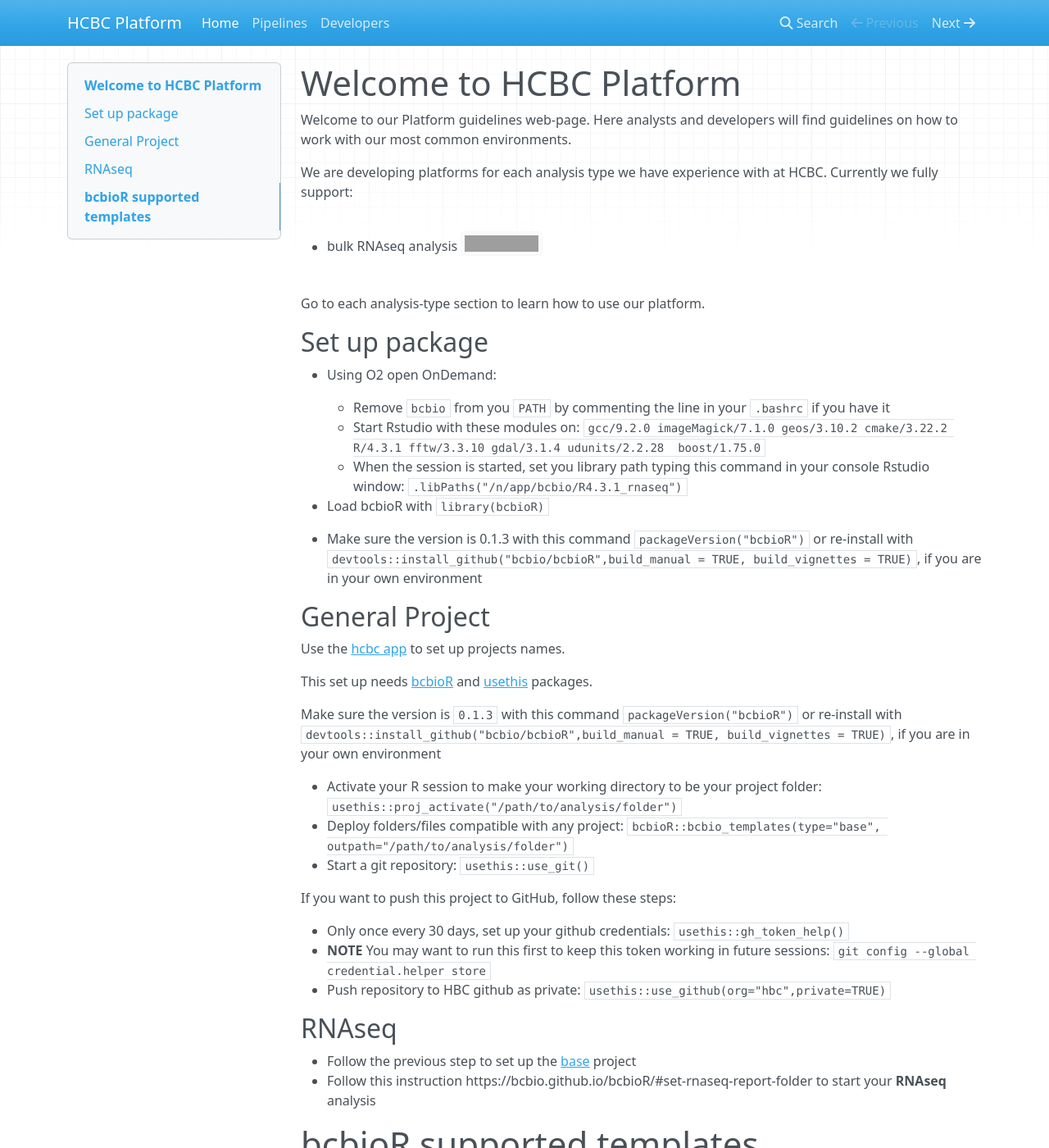
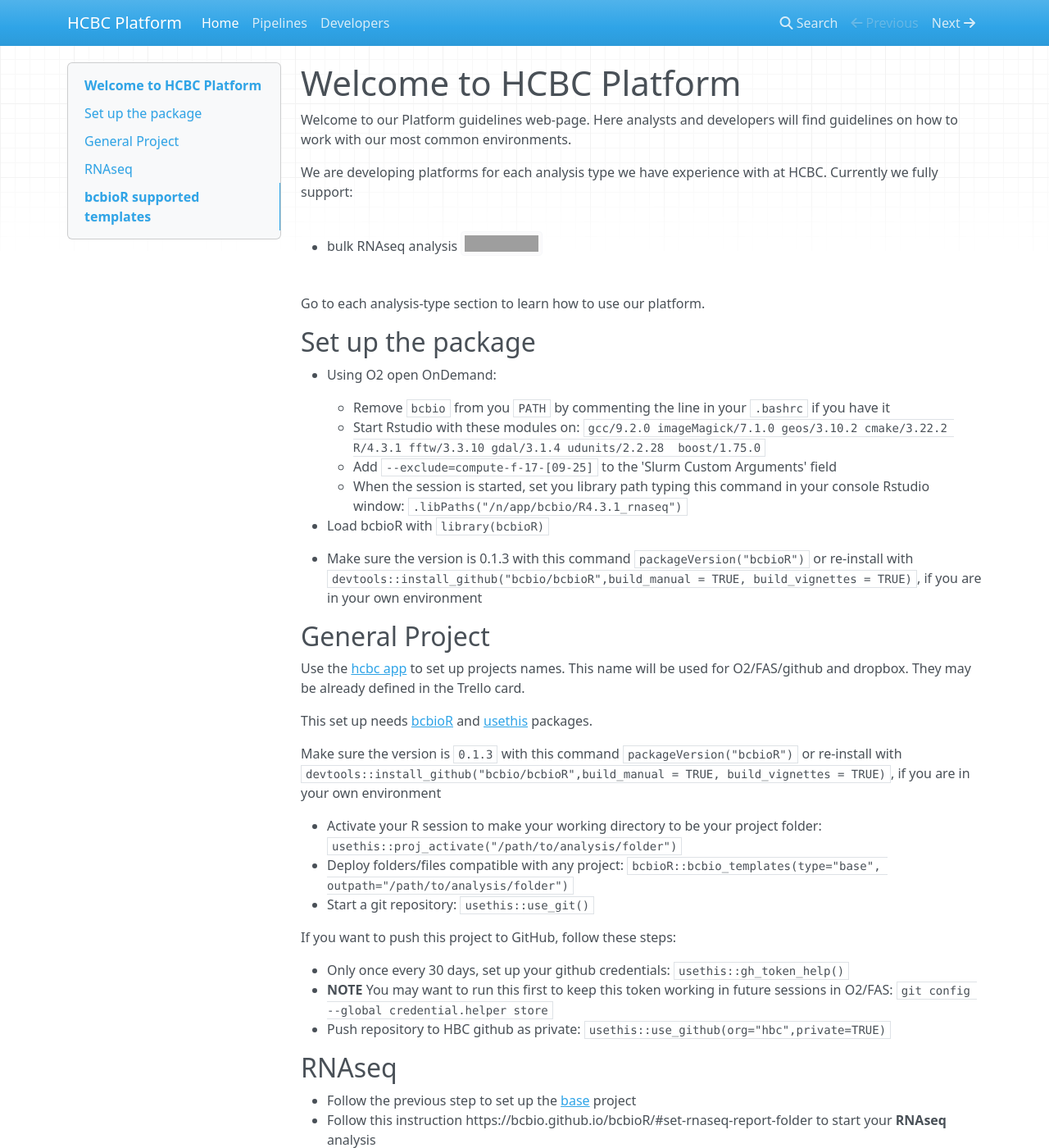
Before and after one commit to upendrabhattarai/test, an MkDocs documentation site: the page built from docs/index.md, in a window 1280 px wide and 1400 px high. Shown: the whole window at 82% size. Built offline with MkDocs 1.6.1, drawn with Linux system fonts in a browser that asks for light colours; nearby versions of some CDN libraries; grey boxes are pictures that could not be loaded.

Commit message:
imporove docs for steps

```diff
--- a/docs/index.md
+++ b/docs/index.md
@@ -8,11 +8,12 @@ We are developing platforms for each analysis type we have experience with at HC
 
 Go to each analysis-type section to learn how to use our platform.
 
-## Set up package
+## Set up the package
 
 * Using O2 open OnDemand:
     * Remove `bcbio` from you `PATH` by commenting the line in your `.bashrc` if you have it
     * Start Rstudio with these modules on: `gcc/9.2.0 imageMagick/7.1.0 geos/3.10.2 cmake/3.22.2 R/4.3.1 fftw/3.3.10 gdal/3.1.4 udunits/2.2.28  boost/1.75.0`
+    * Add `--exclude=compute-f-17-[09-25]` to the 'Slurm Custom Arguments' field
     * When the session is started, set you library path typing this command in your console Rstudio window:  `.libPaths("/n/app/bcbio/R4.3.1_rnaseq")`
 
 * Load bcbioR with `library(bcbioR)`
@@ -20,7 +21,7 @@ Go to each analysis-type section to learn how to use our platform.
 
 ## General Project
 
-Use the [hcbc app](https://hcbc.connect.hms.harvard.edu/content/8cd62872-0ec9-4905-8920-c745d2375758) to set up projects names.
+Use the [hcbc app](https://hcbc.connect.hms.harvard.edu/content/8cd62872-0ec9-4905-8920-c745d2375758) to set up projects names. This name will be used for O2/FAS/github and dropbox. They may be already defined in the Trello card.
 
 This set up needs [bcbioR](https://github.com/bcbio/bcbioR) and [usethis](https://usethis.r-lib.org) packages.
 
@@ -33,7 +34,7 @@ Make sure the version is `0.1.3` with this command `packageVersion("bcbioR")` or
 If you want to push this project to GitHub, follow these steps:
 
 * Only once every 30 days, set up your github credentials: `usethis::gh_token_help()`
-  * **NOTE** You may want to run this first to keep this token working in future sessions: `git config --global credential.helper store`
+  * **NOTE** You may want to run this first to keep this token working in future sessions in O2/FAS: `git config --global credential.helper store`
 * Push repository to HBC github as private: `usethis::use_github(org="hbc",private=TRUE)`
 
 ## RNAseq
@@ -48,6 +49,7 @@ We used `bcbioR` to deploy folders and code to our project directories to improv
 You can install `bcbioR` as indicated here: `https://github.com/bcbio/bcbioR/tree/main`
 
 RNAseq ![](https://img.shields.io/badge/status-alpha-blue)
+CELLCHAT ![](https://img.shields.io/badge/status-alpha-yellow)
 TEASeq ![](https://img.shields.io/badge/status-concept-yellow)
 COSMX ![](https://img.shields.io/badge/status-concept-yellow)
 scRNAseq ![](https://img.shields.io/badge/status-concept-yellow)
```
Also changed, not shown: docs/pipelines.md (+7 -5 lines), 1 other file.
